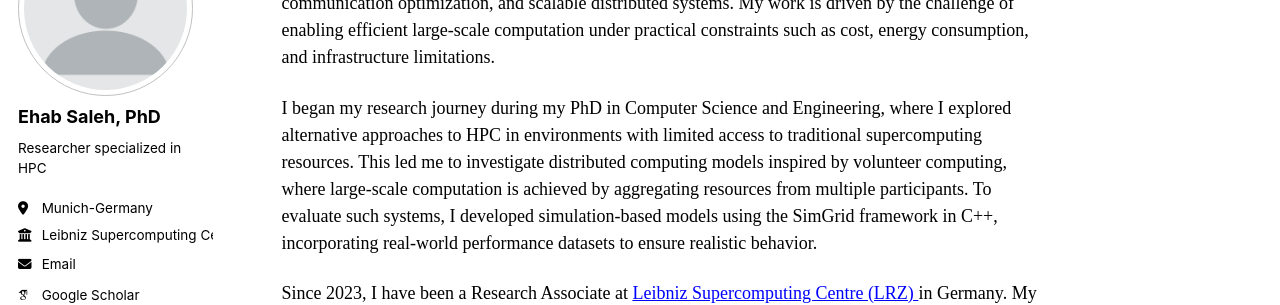
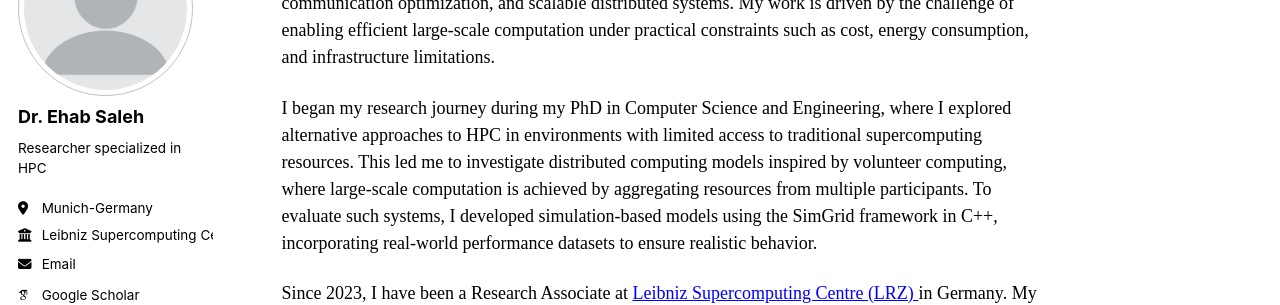
Before and after one commit to ehabosaleh/ehabosaleh.github.io, a Jekyll site: the page built from _pages/about.md, in a window 1280 px wide. Shown: the part 180-485 px from the top of the page. Built offline with Jekyll 4.4.1, drawn with Linux system fonts in a browser that asks for light colours; some web fonts are replaced; a script bundle is joined from its source files by our own code; library files that are not in the unit come from our copies.

Commit message:
Update author name in configuration file

```diff
--- a/_config.yml
+++ b/_config.yml
@@ -24,7 +24,7 @@ repository: "ehabosaleh/ehabosaleh.github.io"
 author:
   # Biographic information
   avatar           : "profile.png"
-  name             : "Ehab Saleh, PhD"
+  name             : "Dr. Ehab Saleh"
   pronouns         : # example: "she/her"
   bio              : "Researcher specialized in HPC"
   location         : "Munich-Germany"
```
